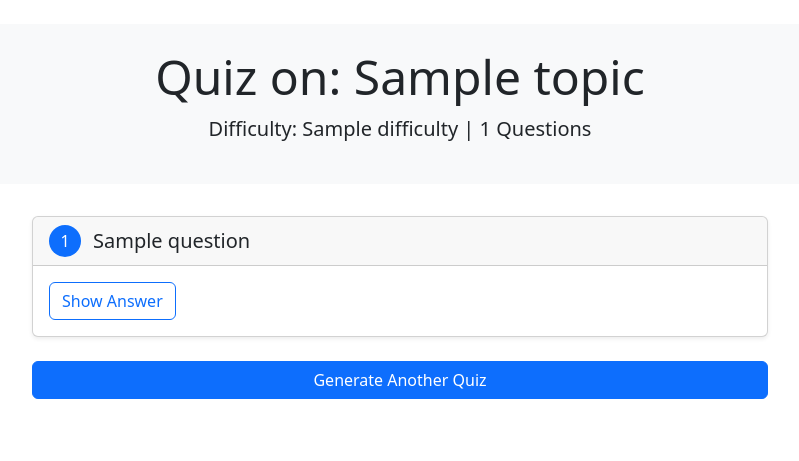
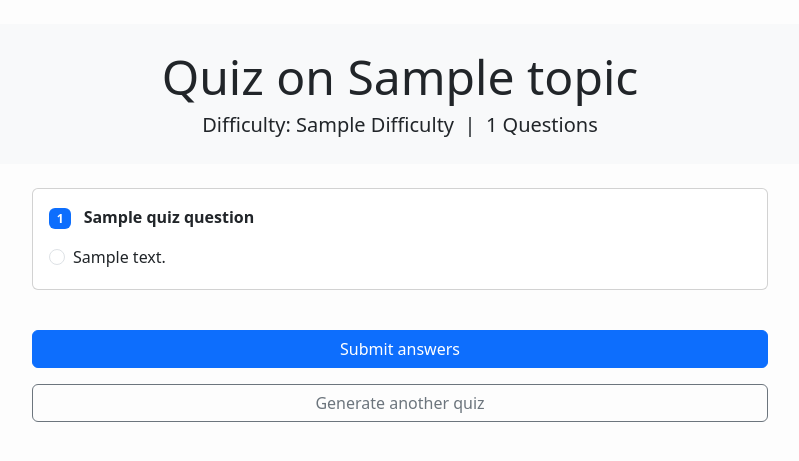
Before and after one commit to SAGAR-TAMANG/ai-quiz-generator, a Django app: template templates/quiz_results.html in a window 1280 px wide. Shown: the top 461 px of the page, without its empty margins (240-1039 px from the left). Run offline with Django 5.2, Linux system fonts and the light colour scheme; the template is opened without the code that fills it: most values are stand-ins (such as "Sample title", 1, 10 or a date in 2020).

Commit message:
added MCP type

```diff
--- a/main/settings.py
+++ b/main/settings.py
@@ -37,6 +37,7 @@ INSTALLED_APPS = [
     'django.contrib.sessions',
     'django.contrib.messages',
     'django.contrib.staticfiles',
+    'quiz',
 ]
 
 MIDDLEWARE = [
--- /dev/null
+++ b/quiz/templatetags/extras.py
@@ -0,0 +1,11 @@
+from django import template
+register = template.Library()
+
+@register.filter
+def get_item(d, key):
+    """
+    Usage in template: {{ my_dict|get_item:"some_key" }}
+    """
+    if isinstance(d, dict):
+        return d.get(key, "")
+    return ""
--- a/templates/quiz_results.html
+++ b/templates/quiz_results.html
@@ -1,89 +1,133 @@
-{% load static %}
+{# templates/quiz_results.html #}
+{% load static extras %}
 <!DOCTYPE html>
 <html lang="en">
 <head>
     <meta charset="UTF-8">
     <meta name="viewport" content="width=device-width, initial-scale=1.0">
     <title>Quiz on {{ topic }}</title>
-    <!-- Bootstrap CSS -->
-    <link href="https://cdn.jsdelivr.net/npm/bootstrap@5.3.0/dist/css/bootstrap.min.css" rel="stylesheet">
+
+    <!-- Bootstrap 5.3 -->
+    <link href="https://cdn.jsdelivr.net/npm/bootstrap@5.3.0/dist/css/bootstrap.min.css"
+          rel="stylesheet">
+
     <style>
-        .quiz-header {
-            background-color: #f8f9fa;
-            padding: 1.5rem 0;
-            margin-bottom: 2rem;
-            border-radius: 0.5rem;
-        }
-        .question-card {
-            margin-bottom: 1.5rem;
-        }
-        .answer {
-            display: none;
-            margin-top: 1rem;
-            padding: 1rem;
-            background-color: #e8f4f8;
-            border-radius: 0.5rem;
-        }
-        .question-number {
-            background-color: #0d6efd;
-            color: white;
-            width: 2rem;
-            height: 2rem;
-            display: inline-flex;
-            align-items: center;
-            justify-content: center;
-            border-radius: 50%;
-            margin-right: 0.75rem;
-        }
+        body            { background:#fdfdfd; }
+        .quiz-header    { background:#f8f9fa;padding:1.5rem 0;border-radius:.5rem }
+        .question-card  { margin-bottom:1.5rem }
+        .correct        { background:#d1e7dd }   /* green tint  */
+        .incorrect      { background:#f8d7da }   /* red tint    */
     </style>
 </head>
+
 <body>
 <div class="container py-4">
-        <div class="quiz-header text-center">
-            <h1 class="display-5">Quiz on: {{ topic }}</h1>
-            <p class="lead">Difficulty: {{ difficulty }} | {{ quiz_questions|length }} Questions</p>
+
+    <!-- header -->
+    <div class="quiz-header text-center mb-4">
+        <h1 class="display-5 mb-1">Quiz on {{ topic }}</h1>
+        <p class="lead mb-0">
+            Difficulty: {{ difficulty|title }} &nbsp;|&nbsp;
+            {{ quiz_questions|length }} Questions
+        </p>
     </div>
 
+    <!-- QUIZ -->
     <div class="row">
         <div class="col-lg-8 mx-auto">
-                {% for question in quiz_questions %}
-                <div class="card question-card shadow-sm">
-                    <div class="card-header d-flex align-items-center">
-                        <span class="question-number">{{ forloop.counter }}</span>
-                        <h5 class="mb-0">{{ question.question }}</h5>
+
+            <form id="quizForm" onsubmit="gradeQuiz(event)">
+                {% csrf_token %}
+
+                {% for q in quiz_questions %}
+                <div class="question-card card p-3" id="card{{ forloop.counter }}">
+                    <p class="fw-semibold mb-3">
+                        <span class="badge bg-primary me-2">{{ forloop.counter }}</span>
+                        {{ q.question }}
+                    </p>
+
+                    {% for key, text in q.options.items %}
+                    {% with id="q{{ forloop.parentloop.counter }}_{{ key }}" %}
+                    <div class="form-check mb-1">
+                        <input class="form-check-input"
+                               type="radio"
+                               name="q{{ forloop.parentloop.counter }}"
+                               id="{{ id }}"
+                               value="{{ key }}">
+                        <label class="form-check-label" for="{{ id }}">
+                            {{ text }}
+                        </label>
                     </div>
-                    <div class="card-body">
-                        <button class="btn btn-outline-primary toggle-answer"
-                                onclick="toggleAnswer('answer-{{ forloop.counter }}')">
-                            Show Answer
-                        </button>
-                        <div id="answer-{{ forloop.counter }}" class="answer">
-                            <strong>Answer:</strong> {{ question.answer }}
-                        </div>
-                    </div>
+                    {% endwith %}
+                    {% endfor %}
+
+                    <!-- store correct key & text -->
+                    <input type="hidden"
+                           id="ansKey{{ forloop.counter }}"
+                           value="{{ q.answer }}">
+                    <input type="hidden"
+                           id="ansText{{ forloop.counter }}"
+                           value="{{ q.options|get_item:q.answer }}">
+
+                    <!-- reveal area -->
+                    <div class="mt-2 alert alert-light d-none"
+                         id="reveal{{ forloop.counter }}"></div>
                 </div>
                 {% endfor %}
 
-                <div class="d-grid gap-2 mt-4">
-                    <a href="{% url 'index' %}" class="btn btn-primary">Generate Another Quiz</a>
+                <button class="btn btn-primary w-100 mt-3" type="submit">
+                    Submit answers
+                </button>
+            </form>
+
+            <!-- score -->
+            <div id="resultBox" class="alert alert-info mt-4 d-none"></div>
+
+            <div class="d-grid gap-2 mt-3">
+                <a href="{% url 'index' %}" class="btn btn-outline-secondary">
+                    Generate another quiz
+                </a>
             </div>
         </div>
     </div>
 </div>
 
-    <!-- Bootstrap JS Bundle with Popper -->
+<!-- Bootstrap bundle -->
 <script src="https://cdn.jsdelivr.net/npm/bootstrap@5.3.0/dist/js/bootstrap.bundle.min.js"></script>
 
 <script>
-        function toggleAnswer(answerId) {
-            const answerElement = document.getElementById(answerId);
-            const isHidden = answerElement.style.display === 'none' || answerElement.style.display === '';
+function gradeQuiz(event) {
+    event.preventDefault();
 
-            answerElement.style.display = isHidden ? 'block' : 'none';
+    const totalQ  = {{ quiz_questions|length }};
+    let correct   = 0;
 
-            // Change button text
-            const button = event.currentTarget;
-            button.textContent = isHidden ? 'Hide Answer' : 'Show Answer';
+    for (let i = 1; i <= totalQ; i++) {
+        const chosen   = document.querySelector(`input[name="q${i}"]:checked`);
+        const rightKey = document.getElementById(`ansKey${i}`).value;
+        const rightTxt = document.getElementById(`ansText${i}`).value;
+        const revealEl = document.getElementById(`reveal${i}`);
+        const cardEl   = document.getElementById(`card${i}`);
+
+        if (!chosen) {
+            revealEl.textContent = `⚠️ You didn't select an answer. Correct: ${rightTxt}`;
+            cardEl.classList.add('incorrect');
+        } else if (chosen.value === rightKey) {
+            correct++;
+            revealEl.textContent = `✅ Correct! ${rightTxt} is the right answer.`;
+            cardEl.classList.add('correct');
+        } else {
+            revealEl.textContent = `❌ Incorrect. Correct answer: ${rightTxt}`;
+            cardEl.classList.add('incorrect');
+        }
+
+        revealEl.classList.remove('d-none');
+    }
+
+    const box = document.getElementById('resultBox');
+    box.textContent = `You scored ${correct} / ${totalQ}`;
+    box.classList.remove('d-none');
+    box.scrollIntoView({behavior: 'smooth'});
 }
 </script>
 </body>
```
Also changed, not shown: quiz/views.py (+84 -76 lines), quiz/templatetags/__init__.py (added). Lines whose indentation alone changed are shown as unchanged.
